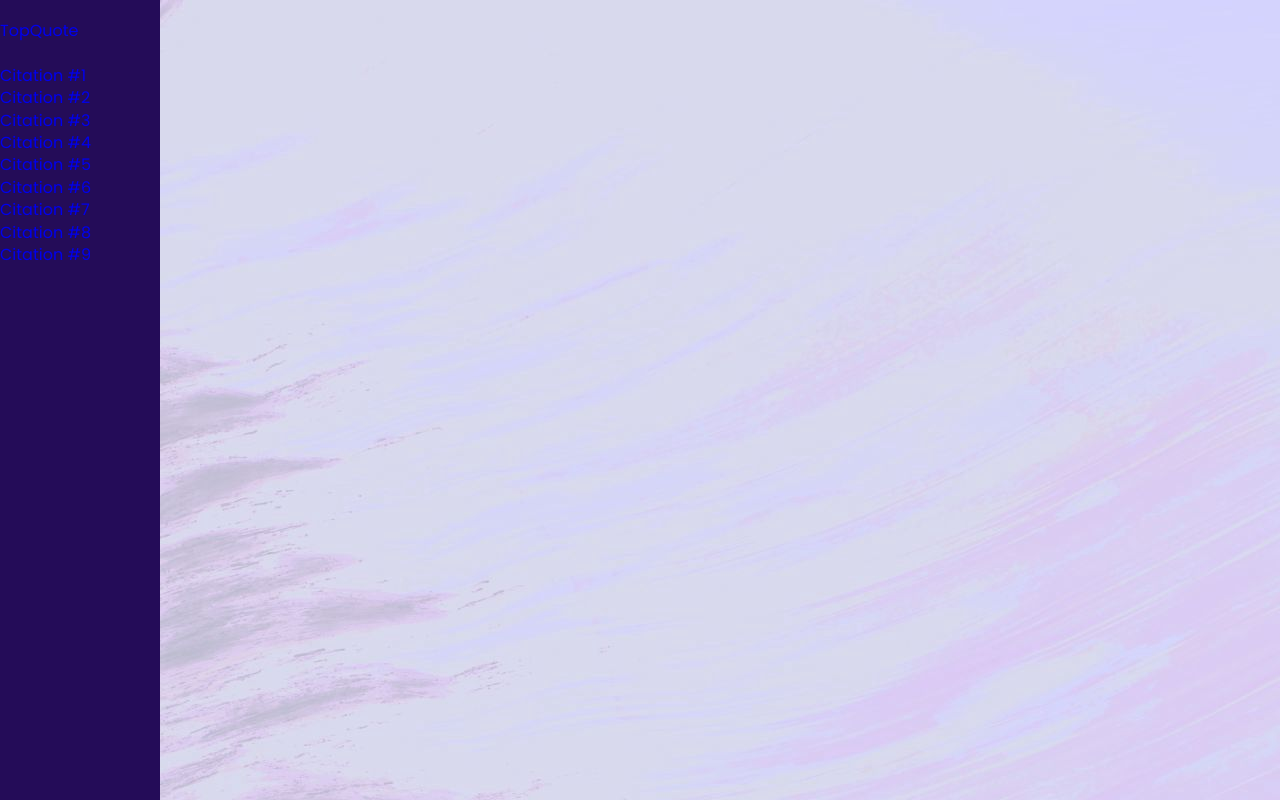
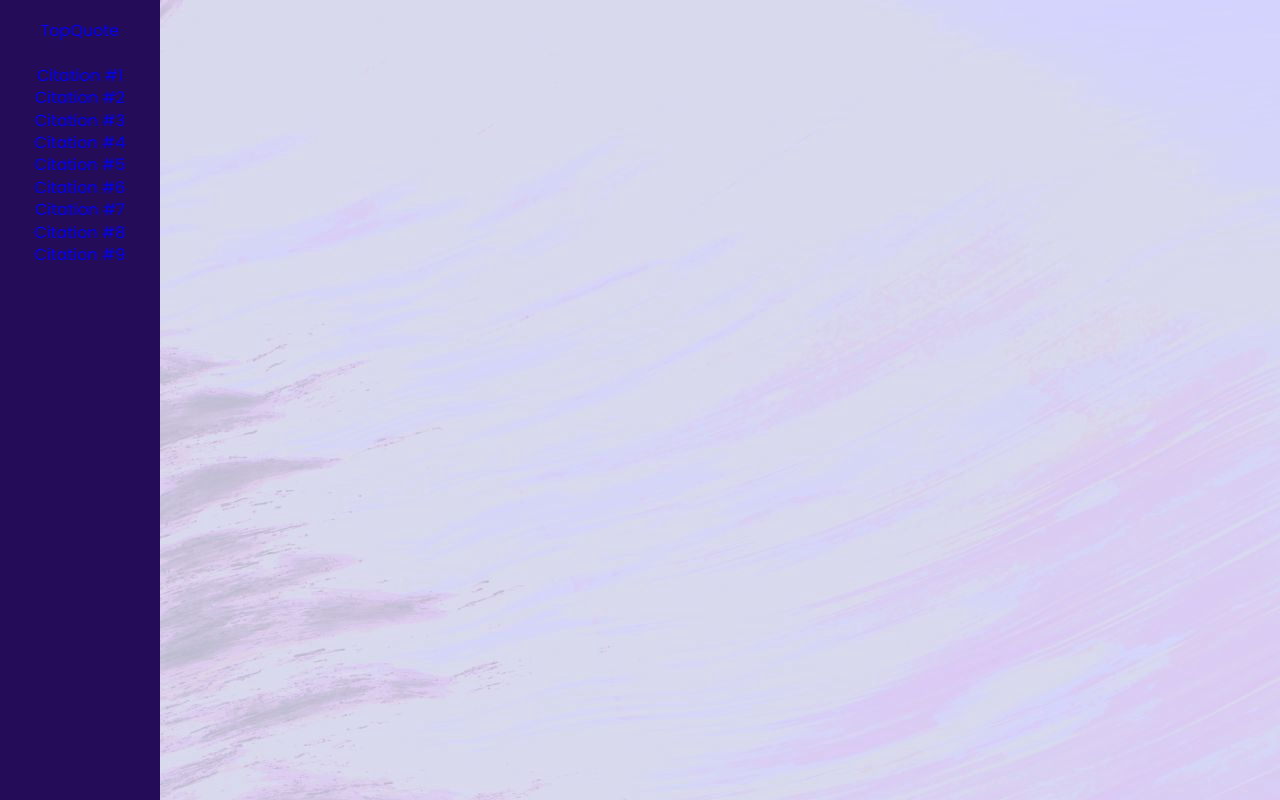
Before and after one commit to EngelSpytte/ExoQuotes, a website built with Parcel: page src/index.html in a window 1280 px wide. Built offline with nearby package versions, Linux system fonts and the light colour scheme; a web font is replaced by a local one.

Commit message:
sidebar CSS properties

```diff
--- a/src/scss/global.scss
+++ b/src/scss/global.scss
@@ -30,13 +30,13 @@ a {
 }
 
 .sidenav {
-  height: 100%; /* Full-height: remove this if you want "auto" height */
-  width: 160px; /* Set the width of the sidebar */
-  position: fixed; /* Fixed Sidebar (stay in place on scroll) */
-  z-index: 1; /* Stay on top */
-  top: 0; /* Stay at the top */
+  height: 100%;
+  width: 160px;
+  position: fixed;
+  z-index: 1;
+  top: 0;
   left: 0;
-  background-color: #240c58; /* Black */
-  overflow-x: hidden; /* Disable horizontal scroll */
+  background-color: #240c58;
   padding-top: 20px;
+  text-align: center;
 }
```
